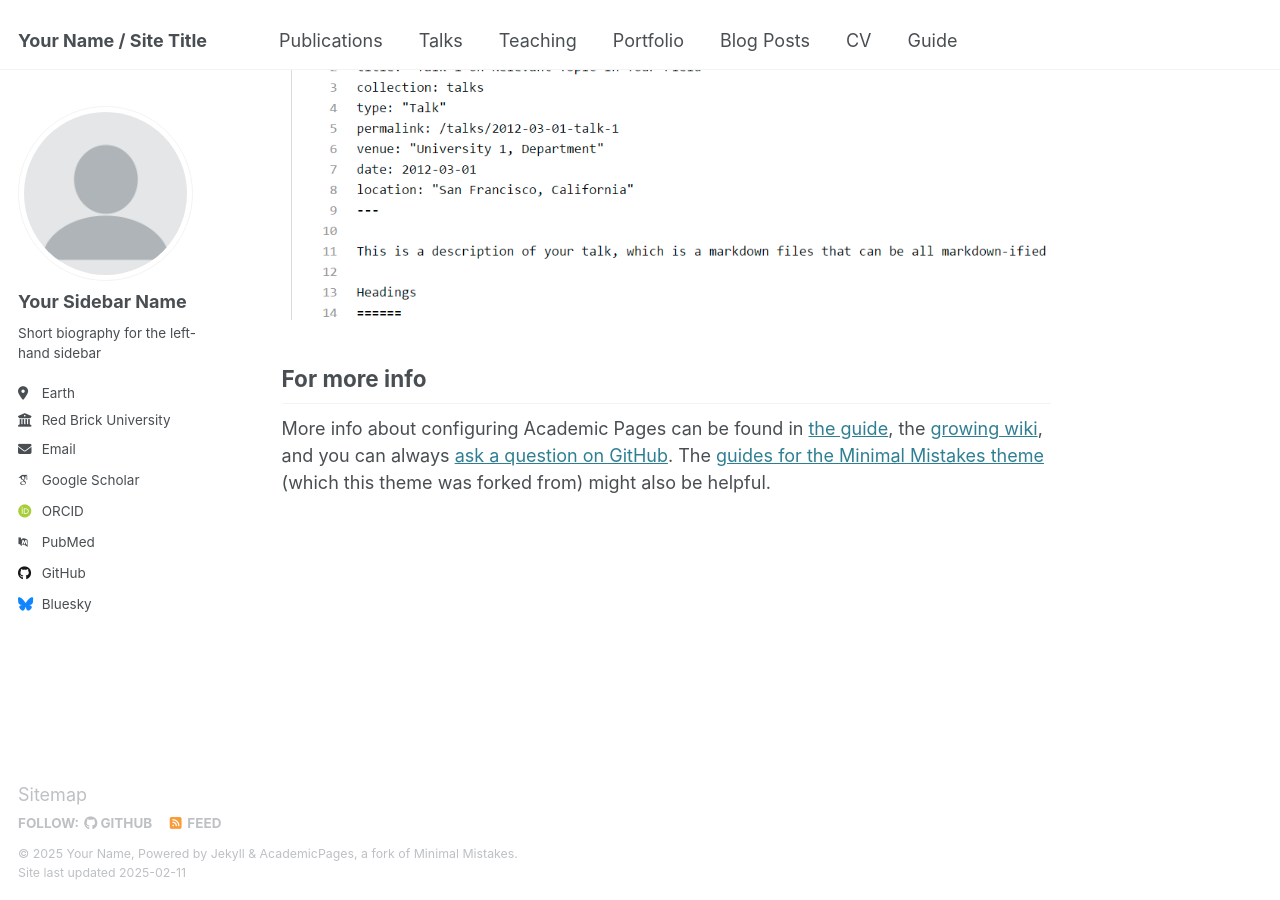
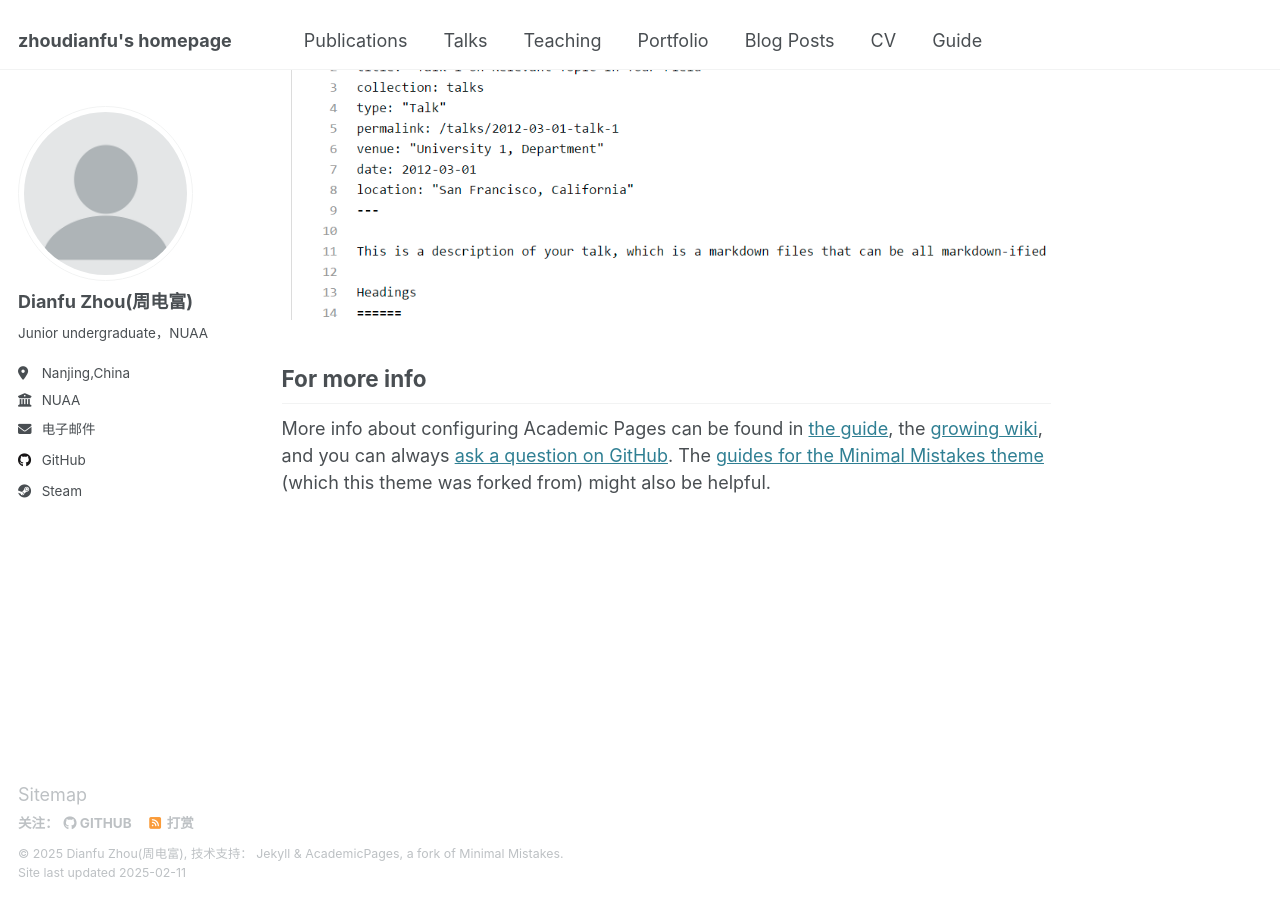
Before and after one commit to zhoudianfu/zhoudianfu.github.io, a Jekyll site: the page built from _pages/about.md, in a window 1280 px wide and 900 px high, scrolled down 2642 px. Built offline with Jekyll 4.4.1, drawn with Linux system fonts in a browser that asks for light colours; some web fonts are replaced.

Commit message:
Update _config.yml

```diff
--- a/_config.yml
+++ b/_config.yml
@@ -7,37 +7,36 @@
 # server process.
 
 # Basic Site Settings
-locale                   : "en-US"
+locale                   : "zh-CN"
 site_theme               : "default"
-title                    : "Your Name / Site Title"
+title                    : "zhoudianfu's homepage"
 title_separator          : "-"
-name                     : &name "Your Name"
-description              : &description "personal description"
-url                      : https://academicpages.github.io # the base hostname & protocol for your site e.g. "https://[your GitHub username].github.io"
+name                     : &name "Dianfu Zhou(周电富)"
+description              : &description "Junior undergraduate，NUAA"
+url                      : https://zhoudianfu.github.io/ # the base hostname & protocol for your site e.g. "https://[your GitHub username].github.io"
 baseurl                  : "" # the subpath of your site, e.g. "/blog"
-repository               : "academicpages/academicpages.github.io"
-
+repository               : "zhoudianfu/zhoudianfu.github.io/"
 # Site Author - The following control what appear as part of the author content on the side bar.
 #               If a field is blank the icon and link will not appear, otherwise it will be shown.
 #               Additional customization can be done by editing /_includes/author-profile.html
 author:
   # Biographic information
   avatar           : "profile.png"
-  name             : "Your Sidebar Name"
+  name             : "Dianfu Zhou(周电富)"
   pronouns         : # example: "she/her"
-  bio              : "Short biography for the left-hand sidebar"
-  location         : "Earth"
-  employer         : "Red Brick University"
+  bio              : "Junior undergraduate，NUAA"
+  location         : "Nanjing,China"
+  employer         : "NUAA"
   uri              : # URL
-  email            : "none@example.org"
+  email            : "zdf223@nuaa.edu.cn"
 
   # Academic websites
   arxiv            : # URL - Update with the correct link to your profile
-  googlescholar    : "https://scholar.google.com/citations?user=PS_CX0AAAAAJ"
+  googlescholar    : #
   impactstory      : # URL
-  orcid            : "http://orcid.org/yourorcidurl"
+  orcid            : #"http://orcid.org/yourorcidurl"
   semantic         : # URL
-  pubmed           : "https://www.ncbi.nlm.nih.gov/pubmed/?term=john+snow"
+  pubmed           : #"https://www.ncbi.nlm.nih.gov/pubmed/?term=john+snow"
   researchgate     : # URL
   scopus           : # URL
 
@@ -45,12 +44,12 @@ author:
   bitbucket        : # Username - Update with your username on the site
   codepen          : # Username
   dribbble         : # Username
-  github           : "academicpages"
+  github           : "ShallowU"
   kaggle           : # Username
   stackoverflow    : # User number or user number and name (i.e., use "1" or "1/jeff-atwood")
 
   # Social media
-  bluesky          : "bsky.app" # Replace this with you Bluesky username
+  bluesky          : #"bsky.app" # Replace this with you Bluesky username
   facebook         : # Username
   flickr           : # Username
   foursquare       : # Username
@@ -64,7 +63,7 @@ author:
   medium           : # URL
   pinterest        : # Username
   soundcloud       : # Username
-  steam            : # Username
+  steam            : ShallowU
   telegram         : # URL
   tumblr           : # Username
   twitter          : # Username for X / Twitter
@@ -294,7 +293,7 @@ sass:
 permalink: /:categories/:title/
 # paginate: 5 # amount of posts to show
 # paginate_path: /page:num/
-timezone: Etc/UTC # http://en.wikipedia.org/wiki/List_of_tz_database_time_zones
+timezone: China/HK # http://en.wikipedia.org/wiki/List_of_tz_database_time_zones
 
 
 # Plugins
```
